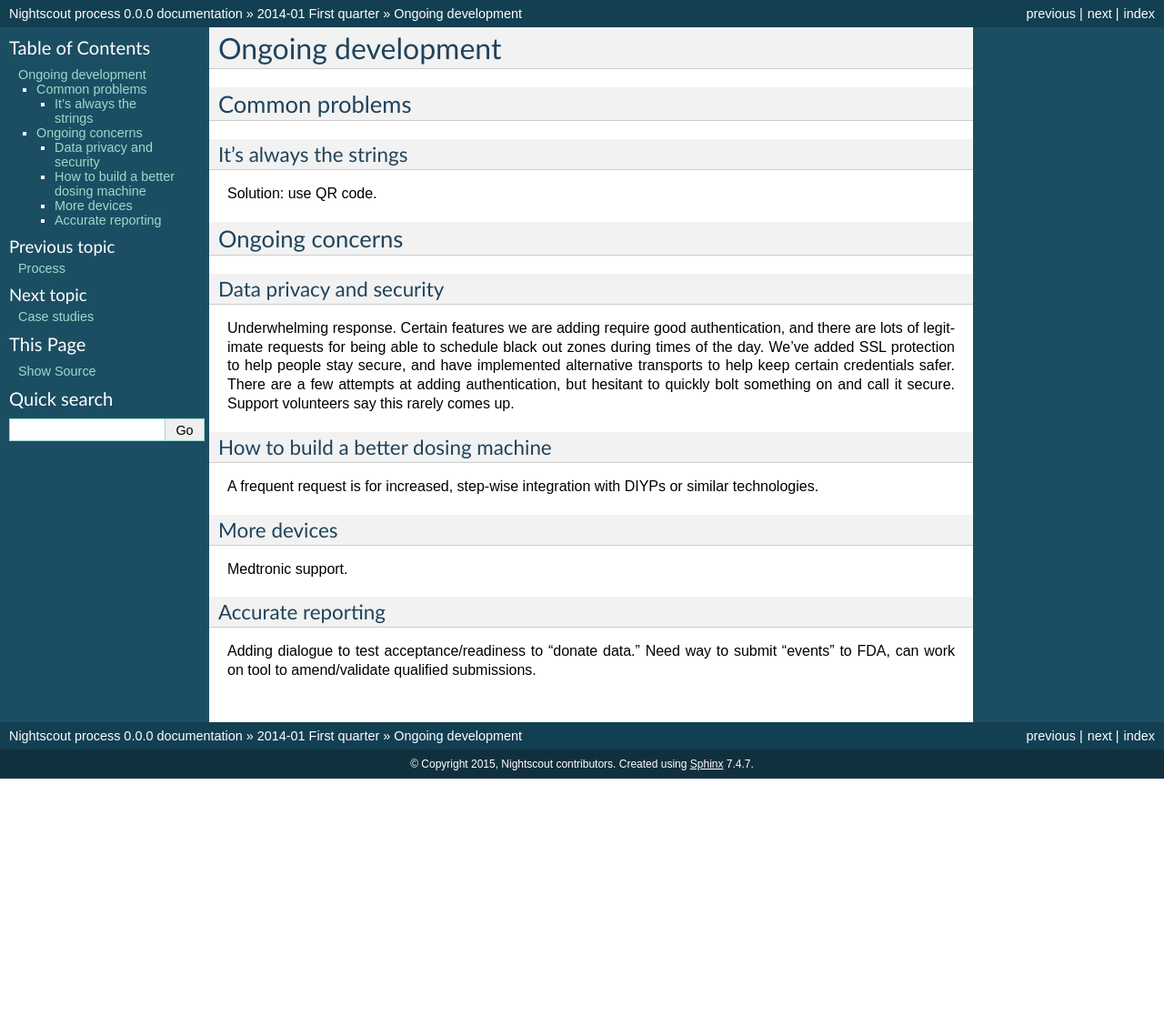
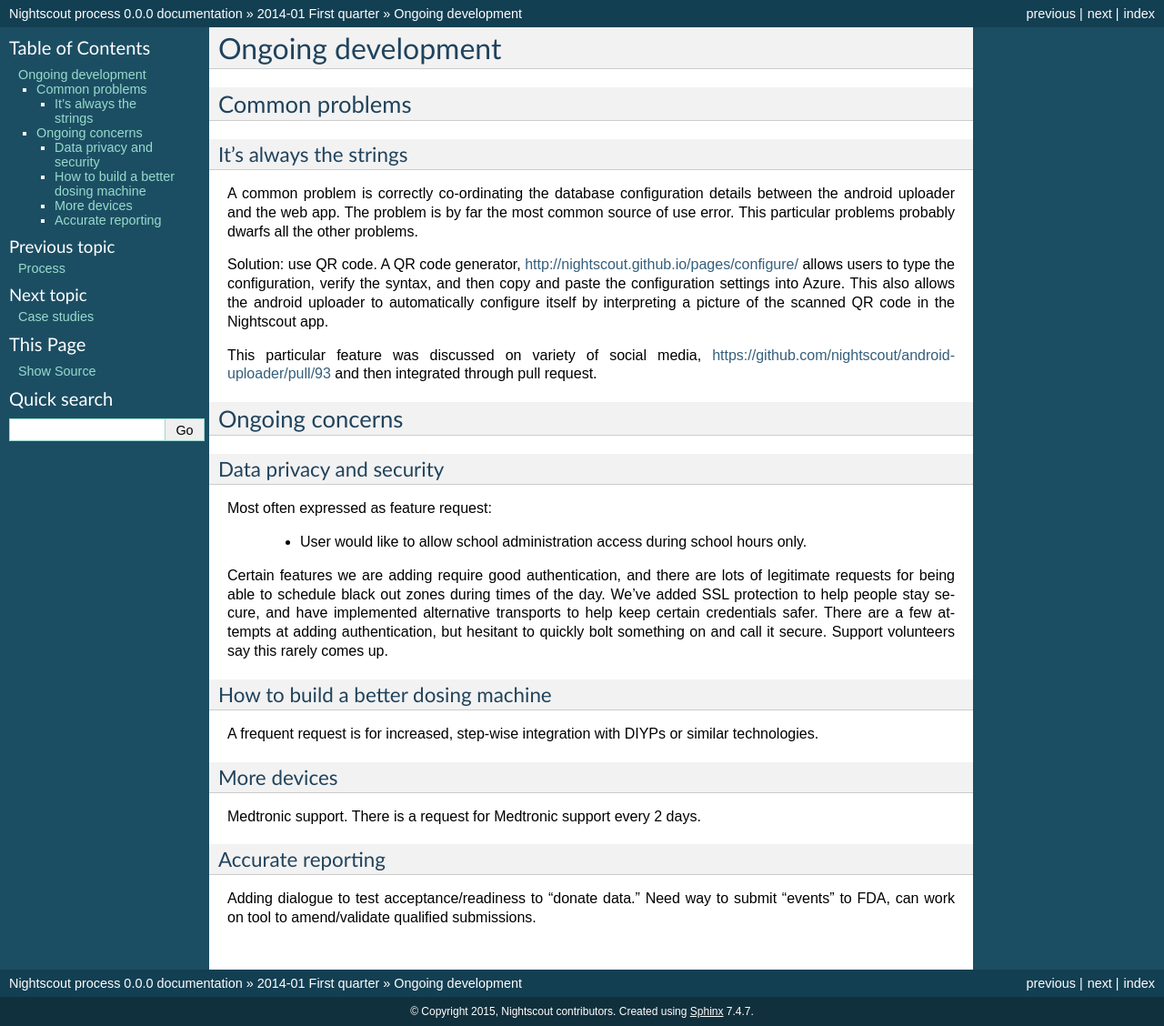
Before and after one commit to nightscout/process-controls, a Sphinx documentation site: the page built from source/operations/2014-01/04-ongoing.rst, in a window 1280 px wide. Shown: the whole page at 91% size. Built offline with Sphinx 7.4.7, drawn with Linux system fonts in a browser that asks for light colours; formulas are drawn with MathJax 3; before the commit the page ends 900 px from its top, so only the background shows below that.

Commit message:
describe string vs qr code with pr

```diff
--- a/source/operations/2014-01/04-ongoing.rst
+++ b/source/operations/2014-01/04-ongoing.rst
@@ -7,16 +7,33 @@
 
 It's always the strings
 +++++++++++++++++++++++
+A common problem is correctly co-ordinating the database configuration
+details between the android uploader and the web app.  The problem is
+by far the most common source of use error.  This particular problems
+probably dwarfs all the other problems.
 
 Solution: use QR code.
+A QR code generator, http://nightscout.github.io/pages/configure/
+allows users to type the configuration, verify the syntax, and then
+copy and paste the configuration settings into Azure.  This also
+allows the android uploader to automatically configure itself by
+interpreting a picture of the scanned QR code in the Nightscout app.
 
+This particular feature was discussed on variety of social media,
+https://github.com/nightscout/android-uploader/pull/93 and then
+integrated through pull request.
 
 Ongoing concerns
 ----------------
 
 Data privacy and security
 +++++++++++++++++++++++++
-Underwhelming response.
+Most often expressed as feature request:
+
+  * User would like to allow school administration access during
+    school hours only.
+
+
 Certain features we are adding require good authentication, and there
 are lots of legitimate requests for being able to schedule black out
 zones during times of the day.  We've added SSL protection to help
@@ -33,7 +50,8 @@
 
 More devices
 ++++++++++++
-Medtronic support.
+Medtronic support.  There is a request for Medtronic support every 2
+days.
 
 Accurate reporting
 ++++++++++++++++++
```
